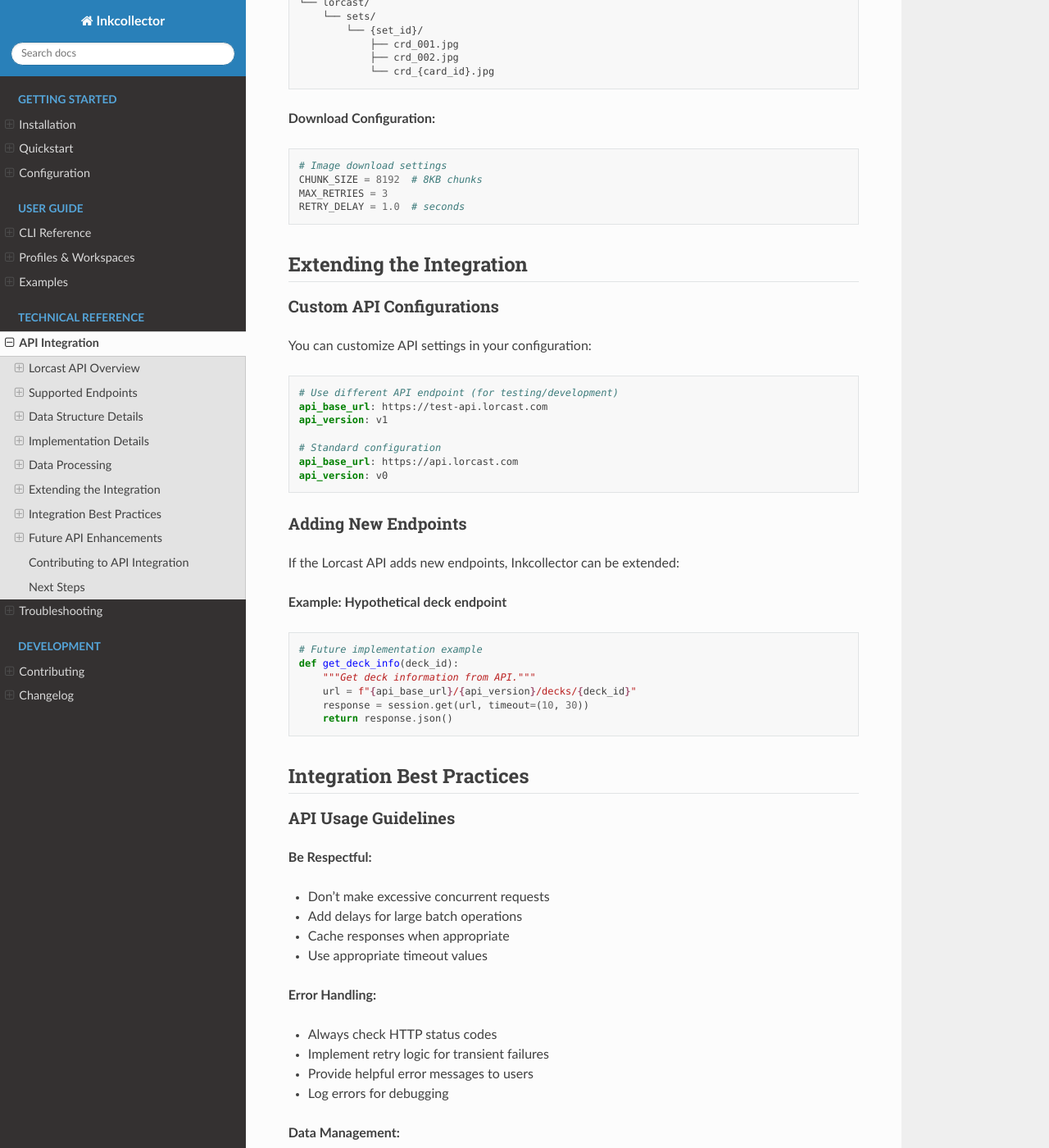
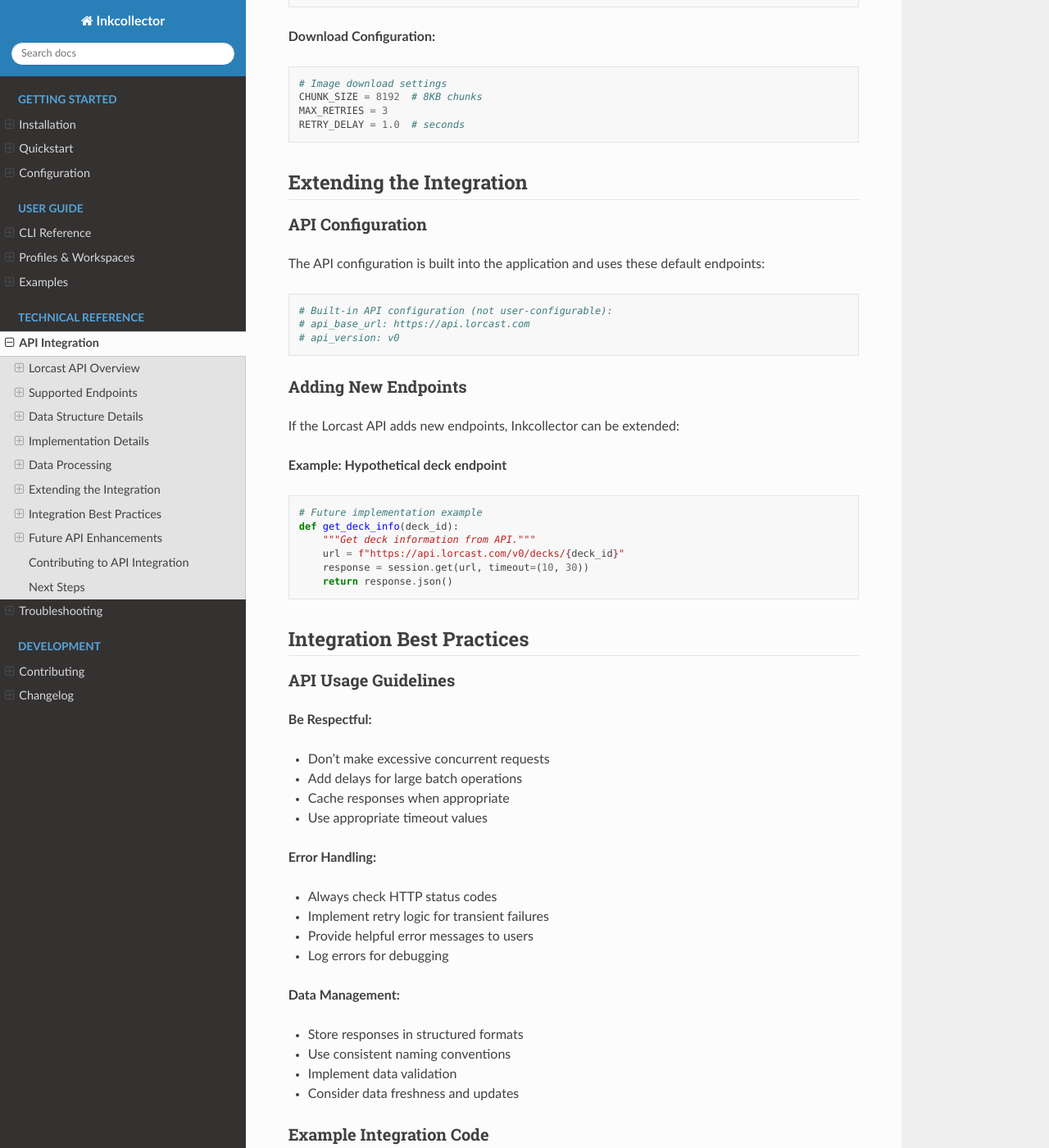
Before and after one commit to bertcafecito/inkcollector, a Sphinx documentation site: the page built from docs/source/api-integration.rst, in a window 1280 px wide and 1400 px high, scrolled down 7366 px. Shown: the whole window at 82% size. Built offline with Sphinx 7.4.7 and the Read the Docs theme 3.1.0, drawn with Linux system fonts in a browser that asks for light colours; some of the changed text lies outside the part shown.

Commit message:
Removes configurable API base URL and version
Removes the ability to configure the Lorcast API base URL and version via the configuration file.

This change simplifies the configuration and ensures that the application consistently uses the intended API endpoint. The API configuration is now built-in and not user-configurable, reflecting the current application design.

```diff
--- a/docs/source/api-integration.rst
+++ b/docs/source/api-integration.rst
@@ -20,13 +20,7 @@ Base Configuration
 - **API Version:** ``v0``
 - **Full Base URL:** ``https://api.lorcast.com/v0``
 
-**Customizable via Configuration:**
-
-.. code-block:: yaml
-
-    # Custom API configuration
-    api_base_url: https://api.lorcast.com
-    api_version: v0
+The API configuration is built into the application and uses these default values.
 
 Supported Endpoints
 ==================
@@ -446,20 +440,16 @@ Image Processing
 Extending the Integration
 ========================
 
-Custom API Configurations
--------------------------
+API Configuration
+----------------
 
-You can customize API settings in your configuration:
+The API configuration is built into the application and uses these default endpoints:
 
 .. code-block:: yaml
 
-    # Use different API endpoint (for testing/development)
-    api_base_url: https://test-api.lorcast.com
-    api_version: v1
-
-    # Standard configuration
-    api_base_url: https://api.lorcast.com
-    api_version: v0
+    # Built-in API configuration (not user-configurable):
+    # api_base_url: https://api.lorcast.com
+    # api_version: v0
 
 Adding New Endpoints
 -------------------
@@ -473,7 +463,7 @@ If the Lorcast API adds new endpoints, Inkcollector can be extended:
     # Future implementation example
     def get_deck_info(deck_id):
         """Get deck information from API."""
-        url = f"{api_base_url}/{api_version}/decks/{deck_id}"
+        url = f"https://api.lorcast.com/v0/decks/{deck_id}"
         response = session.get(url, timeout=(10, 30))
         return response.json()
 
--- a/docs/source/conf.py
+++ b/docs/source/conf.py
@@ -90,5 +90,5 @@ html_show_copyright = True
 
 # Custom CSS
 html_css_files = [
-    'custom.css',
+    "custom.css",
 ]
--- a/test-config.yaml
+++ b/test-config.yaml
@@ -4,10 +4,6 @@
 
 # Default workspace to use when none is specified
 default_workspace: default
-
-# API configuration
-api_base_url: https://api.lorcast.com
-api_version: v0
 
 # Extraction profiles define what data to extract and how
 profiles:
```
Also changed, not shown: docs/source/configuration.rst (+0 -8 lines), 4 other files.
